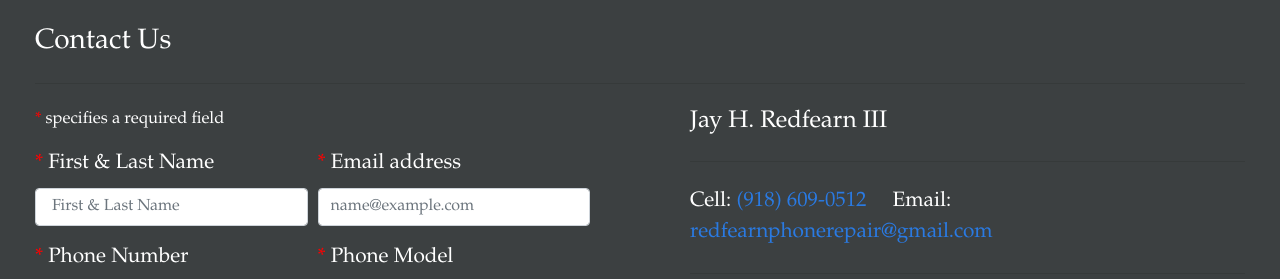
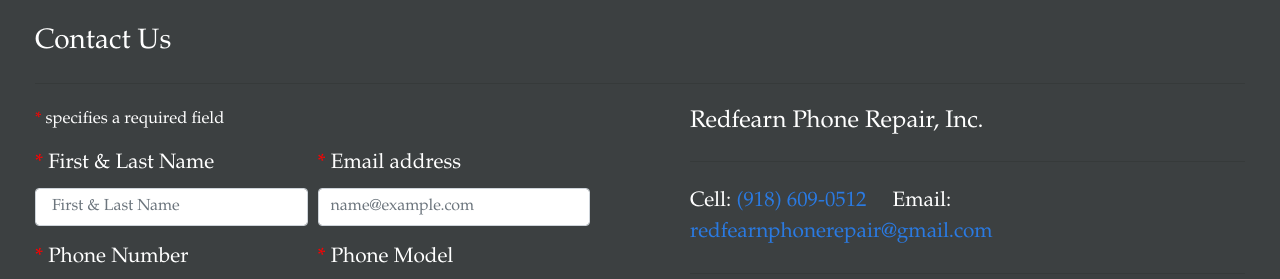
Before and after one commit to Michael-N/Jay-Redfearn.github.io, a Jekyll site: the page built from index.html, in a window 1280 px wide. Shown: the part 1452-1731 px from the top of the page. Built offline with Jekyll 4.4.1, drawn with Linux system fonts in a browser that asks for light colours; some web fonts are replaced.

Commit message:
Update contact.html

```diff
--- a/_includes/contact.html
+++ b/_includes/contact.html
@@ -71,7 +71,7 @@
 
     <!--=== Contact Info ===-->
     <div class="contact-info col-md-6">
-            <h4> Jay H. Redfearn III</h4>
+            <h4> Redfearn Phone Repair, Inc.</h4>
             <hr class="my-4">
                 Cell: <a href="tel:9186090512">(918) 609-0512</a> &nbsp;&nbsp;&nbsp;
                 Email: <a href="mailto:redfearnphonerepair@gmail.com" subject="Phone Repair">redfearnphonerepair@gmail.com</a>
```
